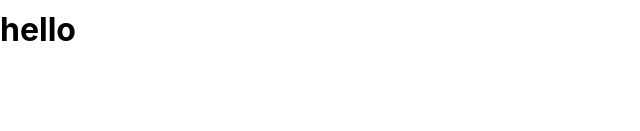
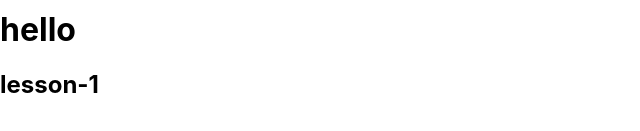
Before and after one commit to jukitot/react_course_march, a React (Create React App) app: page / in a window 1280 px wide. Shown: the part 233-364 px from the top of the page, without its empty margins (0-640 px from the left). Built offline with nearby package versions, Linux system fonts and the light colour scheme.

Commit message:
lesson_1

```diff
--- a/src/components/UserComponent/UserComponent.jsx
+++ b/src/components/UserComponent/UserComponent.jsx
@@ -7,6 +7,7 @@ const UserComponent = (props) => {
             <h1>{nickname}</h1>
             <h1>{email}</h1>
             <h1>hello</h1>
+            <h2>lesson-1</h2>
         </div>
     )
 }
```
